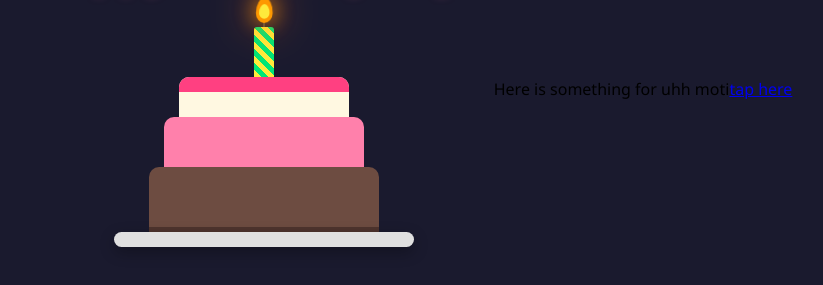
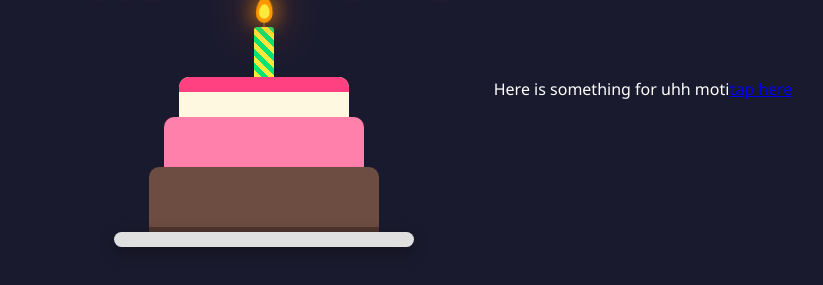
Before and after one commit to kaurjaspreet2521-crypto/raji_birthday, a plain HTML site: page index.html in a window 1280 px wide. Shown: the part 311-596 px from the top of the page, without its empty margins (227-1050 px from the left). Drawn offline with Linux system fonts and the light colour scheme.

Commit message:
Correct HTML encoding and structure
Fixed HTML encoding issues and ensured proper structure.

```diff
--- a/index.html
+++ b/index.html
@@ -197,6 +197,6 @@
       <div class="plate"></div>
     </div>
   </div>
-<p> Here is something for uhh moti<a href="birthday_game.html" class="back-link">tap here </a>
+<p><font color="white"> Here is something for uhh moti<a href="birthday_game.html" class="back-link">tap here </a></font>
 </body>
 </html>
```
